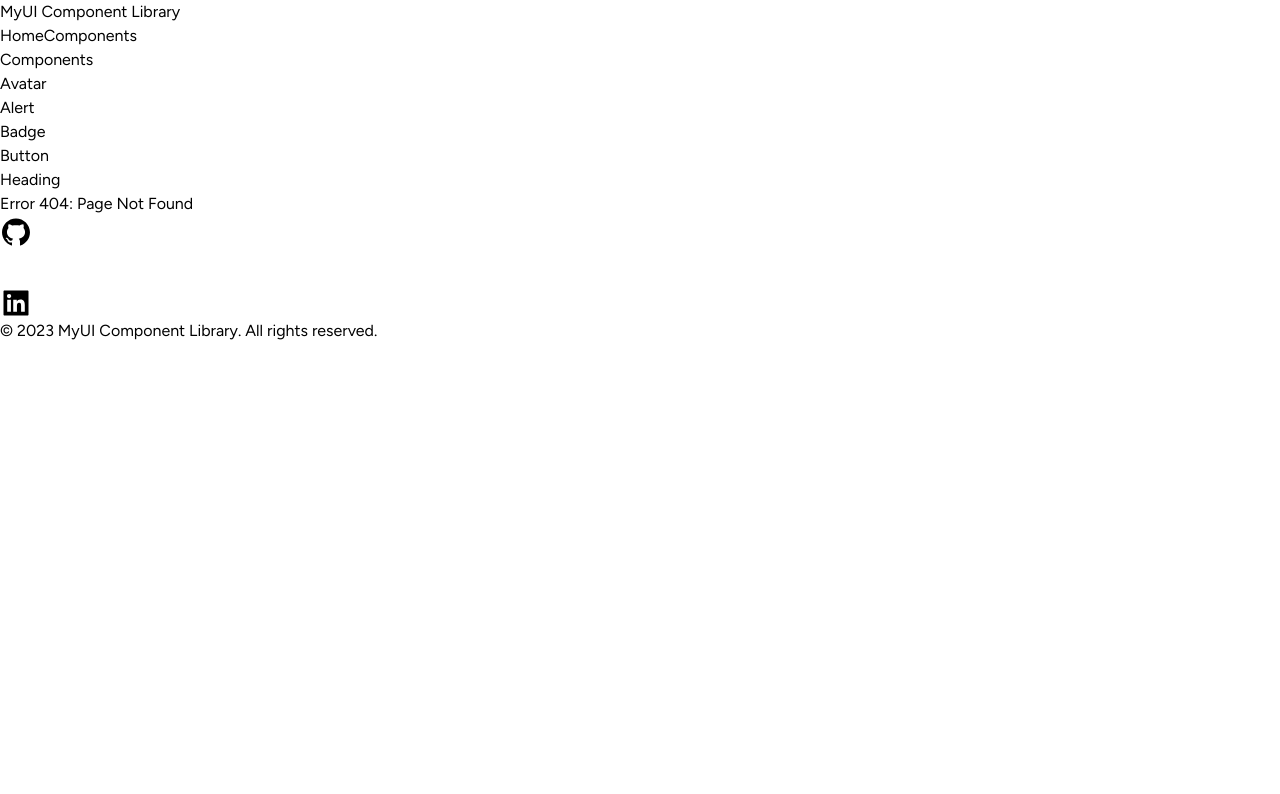
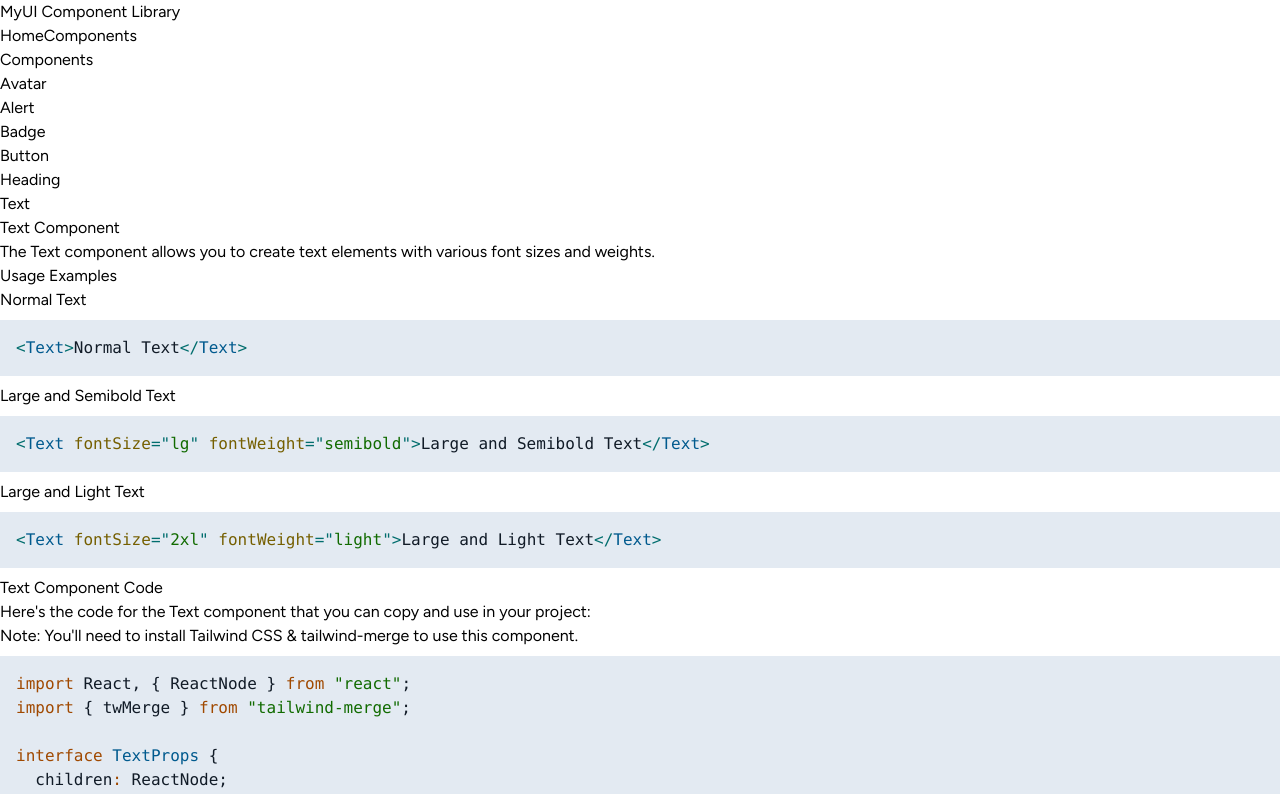
Before and after one commit to khuranamanan/myui-component-library, a React (Vite) app: page /components/text in a window 1280 px wide. Before the commit this address had no page. Shown: the top 794 px of the page. Built offline with nearby package versions, Linux system fonts and the light colour scheme; some icons are missing.

Commit message:
feat: Text

```diff
--- a/src/App.tsx
+++ b/src/App.tsx
@@ -8,6 +8,7 @@ import AlertPage from "./pages/documents/AlertPage";
 import BadgePage from "./pages/documents/BadgePage";
 import ButtonPage from "./pages/documents/ButtonPage";
 import HeadingPage from "./pages/documents/HeadingPage";
+import TextPage from "./pages/documents/TextPage";
 
 function App() {
   return (
@@ -21,6 +22,7 @@ function App() {
           <Route path="/components/badge" element={<BadgePage />} />
           <Route path="/components/button" element={<ButtonPage />} />
           <Route path="/components/heading" element={<HeadingPage />} />
+          <Route path="/components/text" element={<TextPage />} />
 
           <Route path="*" element={<PageNotFound />} />
         </Route>
--- /dev/null
+++ b/src/components/Text.tsx
@@ -0,0 +1,70 @@
+import { ReactNode } from "react";
+import { twMerge } from "tailwind-merge";
+
+interface TextProps {
+  children: ReactNode;
+  className?: string;
+  fontSize?:
+    | "xs"
+    | "sm"
+    | "base"
+    | "lg"
+    | "xl"
+    | "2xl"
+    | "3xl"
+    | "4xl"
+    | "5xl"
+    | "6xl";
+  fontWeight?:
+    | "thin"
+    | "extralight"
+    | "light"
+    | "normal"
+    | "medium"
+    | "semibold"
+    | "bold"
+    | "extrabold"
+    | "black";
+}
+
+function Text({
+  children,
+  className,
+  fontSize,
+  fontWeight = "normal",
+}: TextProps) {
+  const fontSizeClasses = {
+    xs: "text-xs",
+    sm: "text-sm",
+    base: "text-base",
+    lg: "text-lg",
+    xl: "text-xl",
+    "2xl": "text-2xl",
+    "3xl": "text-3xl",
+    "4xl": "text-4xl",
+    "5xl": "text-5xl",
+    "6xl": "text-6xl",
+  };
+
+  const fontWeightClasses = {
+    thin: "font-thin",
+    extralight: "font-extralight",
+    light: "font-light",
+    normal: "font-normal",
+    medium: "font-medium",
+    semibold: "font-semibold",
+    bold: "font-bold",
+    extrabold: "font-extrabold",
+    black: "font-black",
+  };
+
+  const textClasses = twMerge(
+    fontSize && fontSizeClasses[fontSize],
+    fontWeightClasses[fontWeight],
+    className
+  );
+
+  return <p className={textClasses}>{children}</p>;
+}
+
+export default Text;
--- a/src/data/componentsData.ts
+++ b/src/data/componentsData.ts
@@ -25,4 +25,9 @@ export const componentsData: { id: number; title: string; urlSlug: string }[] =
       title: "Heading",
       urlSlug: "heading",
     },
+    {
+      id: 6,
+      title: "Text",
+      urlSlug: "text",
+    },
   ];
--- /dev/null
+++ b/src/pages/documents/TextPage.tsx
@@ -0,0 +1,182 @@
+import CodeExample from "../../components/CodeExample";
+import Text from "../../components/Text";
+
+function TextPage() {
+  return (
+    <div className="p-4 flex flex-col gap-4 items-start">
+      <div className="flex flex-col gap-2 flex-wrap">
+        <h1 className="text-3xl font-semibold text-cyan-800">Text Component</h1>
+        <p className="text-gray-700">
+          The Text component allows you to create text elements with various
+          font sizes and weights.
+        </p>
+      </div>
+
+      <div className="flex flex-col gap-2 flex-wrap">
+        <h3 className="text-2xl font-semibold">Usage Examples</h3>
+
+        <div className="flex flex-col gap-4">
+          <div className="flex flex-col gap-2 items-start">
+            <Text>Normal Text</Text>
+            <CodeExample code={`<Text>Normal Text</Text>`} />
+          </div>
+
+          <div className="flex flex-col gap-2 items-start">
+            <Text fontSize="lg" fontWeight="semibold">
+              Large and Semibold Text
+            </Text>
+            <CodeExample
+              code={`<Text fontSize="lg" fontWeight="semibold">Large and Semibold Text</Text>`}
+            />
+          </div>
+
+          <div className="flex flex-col gap-2 items-start">
+            <Text fontSize="2xl" fontWeight="light">
+              Large and Light Text
+            </Text>
+            <CodeExample
+              code={`<Text fontSize="2xl" fontWeight="light">Large and Light Text</Text>`}
+            />
+          </div>
+        </div>
+      </div>
+
+      <div className="flex flex-col gap-2 flex-wrap">
+        <h3 className="text-2xl font-semibold">Text Component Code</h3>
+        <p className="text-gray-700">
+          Here's the code for the Text component that you can copy and use in
+          your project:
+        </p>
+        <p className="text-gray-700 bg-blue-50 p-2 rounded">
+          Note: You'll need to install Tailwind CSS & tailwind-merge to use this
+          component.
+        </p>
+        <CodeExample
+          code={`import React, { ReactNode } from "react";
+import { twMerge } from "tailwind-merge";
+
+interface TextProps {
+  children: ReactNode;
+  className?: string;
+  fontSize?:
+    | "xs"
+    | "sm"
+    | "base"
+    | "lg"
+    | "xl"
+    | "2xl"
+    | "3xl"
+    | "4xl"
+    | "5xl"
+    | "6xl";
+  fontWeight?:
+    | "thin"
+    | "extralight"
+    | "light"
+    | "normal"
+    | "medium"
+    | "semibold"
+    | "bold"
+    | "extrabold"
+    | "black";
+}
+
+function Text({
+  children,
+  className,
+  fontSize,
+  fontWeight = "normal",
+}: TextProps) {
+  const fontSizeClasses = {
+    xs: "text-xs",
+    sm: "text-sm",
+    base: "text-base",
+    lg: "text-lg",
+    xl: "text-xl",
+    "2xl": "text-2xl",
+    "3xl": "text-3xl",
+    "4xl": "text-4xl",
+    "5xl": "text-5xl",
+    "6xl": "text-6xl",
+  };
+
+  const fontWeightClasses = {
+    thin: "font-thin",
+    extralight: "font-extralight",
+    light: "font-light",
+    normal: "font-normal",
+    medium: "font-medium",
+    semibold: "font-semibold",
+    bold: "font-bold",
+    extrabold: "font-extrabold",
+    black: "font-black",
+  };
+
+  const textClasses = twMerge(
+    fontSize && fontSizeClasses[fontSize],
+    fontWeightClasses[fontWeight],
+    className
+  );
+
+  return <p className={textClasses}>{children}</p>;
+}
+
+export default Text;
+`}
+        />
+      </div>
+
+      <div className="flex flex-col gap-2 flex-wrap">
+        <h3 className="text-2xl font-semibold">Text Props</h3>
+        <p className="text-gray-700">
+          The Text component accepts the following props, which can be used to
+          customize its appearance:
+        </p>
+
+        {/* fontSize Prop */}
+        <div className="flex flex-col gap-2 flex-wrap items-start">
+          <h4 className="text-xl font-semibold">fontSize</h4>
+          <p className="text-gray-700 mb-2">
+            The <code>fontSize</code> prop allows you to set the font size of
+            the text.
+          </p>
+          <p className="text-gray-700 mb-2">
+            Options: "xs", "sm", "base", "lg", "xl", "2xl", "3xl", "4xl", "5xl",
+            "6xl"
+          </p>
+          <CodeExample code={`<Text fontSize="lg">Large Text</Text>`} />
+        </div>
+
+        {/* fontWeight Prop */}
+        <div className="flex flex-col gap-2 flex-wrap items-start">
+          <h4 className="text-xl font-semibold">fontWeight</h4>
+          <p className="text-gray-700 mb-2">
+            The <code>fontWeight</code> prop allows you to set the font weight
+            of the text.
+          </p>
+          <p className="text-gray-700 mb-2">
+            Options: "thin", "extralight", "light", "normal", "medium",
+            "semibold", "bold", "extrabold", "black"
+          </p>
+          <CodeExample code={`<Text fontWeight="bold">Bold Text</Text>`} />
+        </div>
+
+        {/* className Prop */}
+        <div className="flex flex-col gap-2 flex-wrap items-start">
+          <h4 className="text-xl font-semibold">className</h4>
+          <p className="text-gray-700 mb-2">
+            The <code>className</code> prop allows you to add additional
+            Tailwind CSS classes or custom styles to the text, overriding the
+            default styles.
+          </p>
+          <Text className="text-red-500">Custom Style Text</Text>
+          <CodeExample
+            code={`<Text className="text-red-500">Custom Style Text</Text>`}
+          />
+        </div>
+      </div>
+    </div>
+  );
+}
+
+export default TextPage;
```
